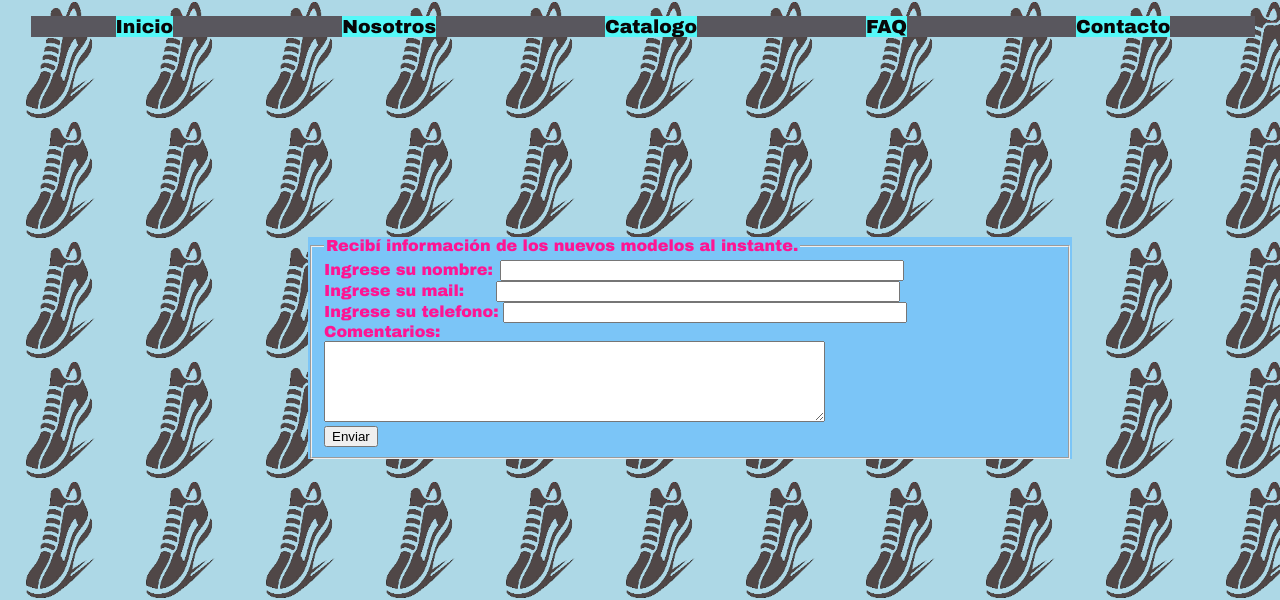
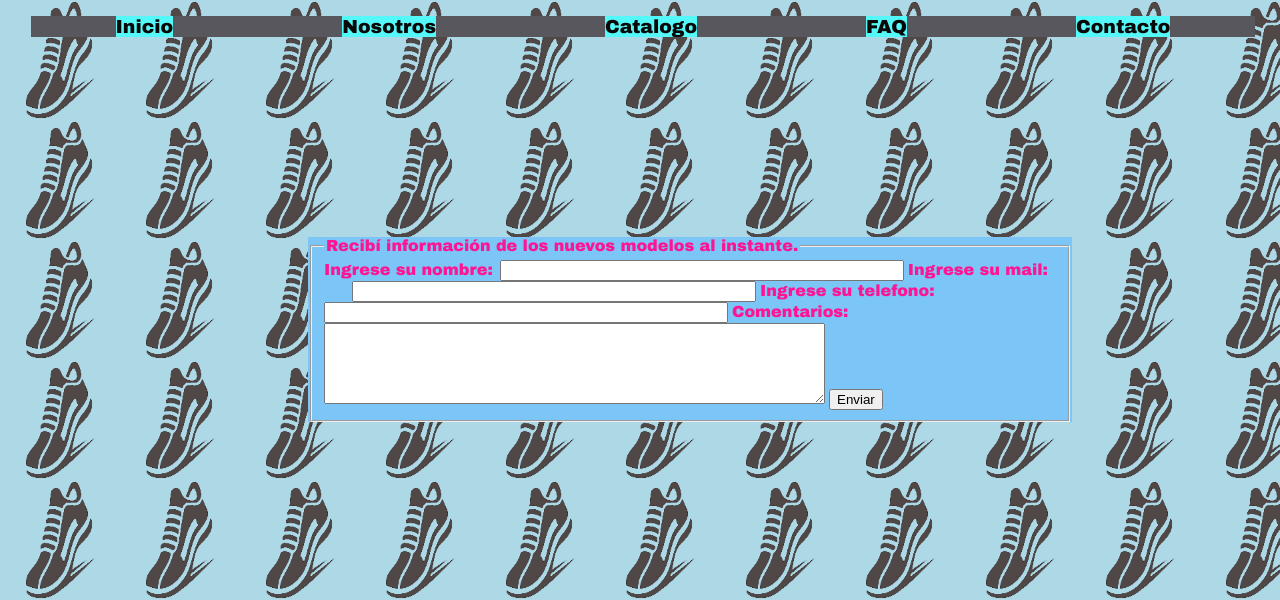
Before and after one commit to BrianAdente/PF-Adente, a plain HTML site: page pages/contacto.html in a window 1280 px wide. Shown: the top 600 px of the page. Drawn offline with Linux system fonts and the light colour scheme.

Commit message:
Update contacto.html

```diff
--- a/pages/contacto.html
+++ b/pages/contacto.html
@@ -33,15 +33,15 @@
         <fieldset class="forms">
         <legend id="color">Recibí información de los nuevos modelos al instante.</legend>
         <label class="color1" for="nombre">Ingrese su nombre:</label>
-        <input type="text" name="nombre" size="30" id="nombre"><br>
+        <input type="text" name="nombre" size="30" id="nombre">
         <label class="color1" for="mail">Ingrese su mail:</label>
-        <input type="text" name="mail" size="50" id="mail"><br>
+        <input type="text" name="mail" size="50" id="mail">
         <label class="color1" for="telefono">Ingrese su telefono:</label>
-        <input type="text" name="telefono" size="50" id="telefono"><br>
-        <label class="color1" for="comentarios">Comentarios:</label><br>
+        <input type="text" name="telefono" size="50" id="telefono">
+        <label class="color1" for="comentarios">Comentarios:</label>
         <textarea name="comentarios" rows="5" cols="60"
         id="comentarios"></textarea>
-        <br>
+
         <input type="submit" value="Enviar">
         </fieldset>
       </form>
```
